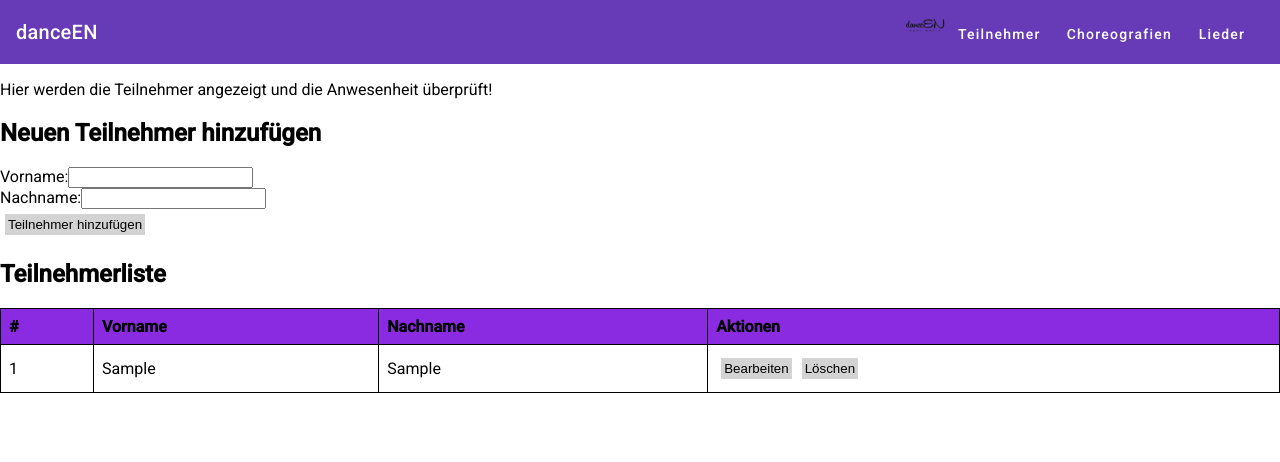
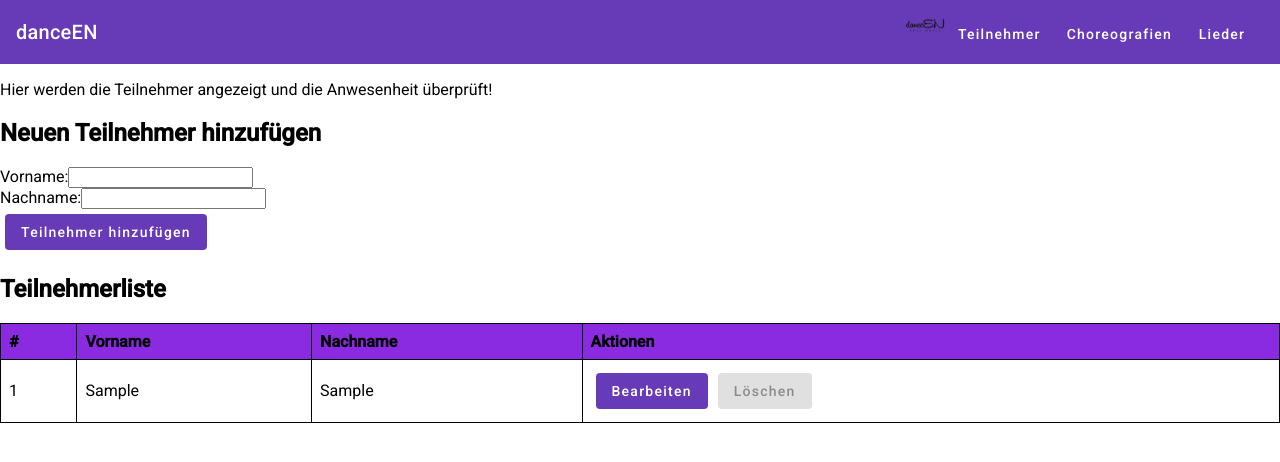
Before and after one commit to AlishaBlank/danceENWebNeu, an Angular app: page /teilnehmer in a window 1280 px wide. Both pictures are taken after typing "Sample", "Sample" into the empty fields and a click on the button "Teilnehmer hinzufügen". Shown: the top 462 px of the page. Built offline with nearby package versions, Linux system fonts and the light colour scheme.

Commit message:
Material Button hinzugefügt, Selected gehighlighted

```diff
--- a/src/app/teilnehmer/teilnehmer.component.css
+++ b/src/app/teilnehmer/teilnehmer.component.css
@@ -19,7 +19,10 @@ th {
 
 button {
     margin: 5px;
-    padding: 3px;
     border: 1px;
     background-color: lightgray;
 }
+
+tr.selected {
+  background-color: lightgray;
+}
--- a/src/app/teilnehmer/teilnehmer.component.html
+++ b/src/app/teilnehmer/teilnehmer.component.html
@@ -11,7 +11,7 @@
       <label for="nachname">Nachname:</label>
       <input type="text" id="nachname" [(ngModel)]="newTeilnehmer.nachname" name="nachname" required>
     </div>
-    <button type="submit">{{ selectedObject ? 'Teilnehmer aktualisieren' : 'Teilnehmer hinzufügen' }}</button>
+    <button mat-flat-button color="primary" type="submit">{{ selectedObject ? 'Teilnehmer aktualisieren' : 'Teilnehmer hinzufügen' }}</button>
   </form>
 </div>
 
@@ -27,13 +27,13 @@
       </tr>
     </thead>
     <tbody>
-      <tr *ngFor="let teilnehmer of objects" (click)="onSelect(teilnehmer)">
+      <tr *ngFor="let teilnehmer of objects" (click)="onSelect(teilnehmer)" [class.selected]="selectedObject === teilnehmer">
         <td>{{ teilnehmer.id }}</td>
         <td>{{ teilnehmer.vorname }}</td>
         <td>{{ teilnehmer.nachname }}</td>
         <td>
-          <button (click)="onEdit(teilnehmer); $event.stopPropagation()">Bearbeiten</button>
-          <button (click)="onDelete(teilnehmer); $event.stopPropagation()">Löschen</button>
+          <button mat-flat-button color="primary" (click)="onEdit(teilnehmer); $event.stopPropagation()">Bearbeiten</button>
+          <button mat-flat-button color="warn" [disabled]="!selectedObject || selectedObject !== teilnehmer" (click)="onDelete(teilnehmer); $event.stopPropagation()">Löschen</button>
         </td>
       </tr>
     </tbody>
```
